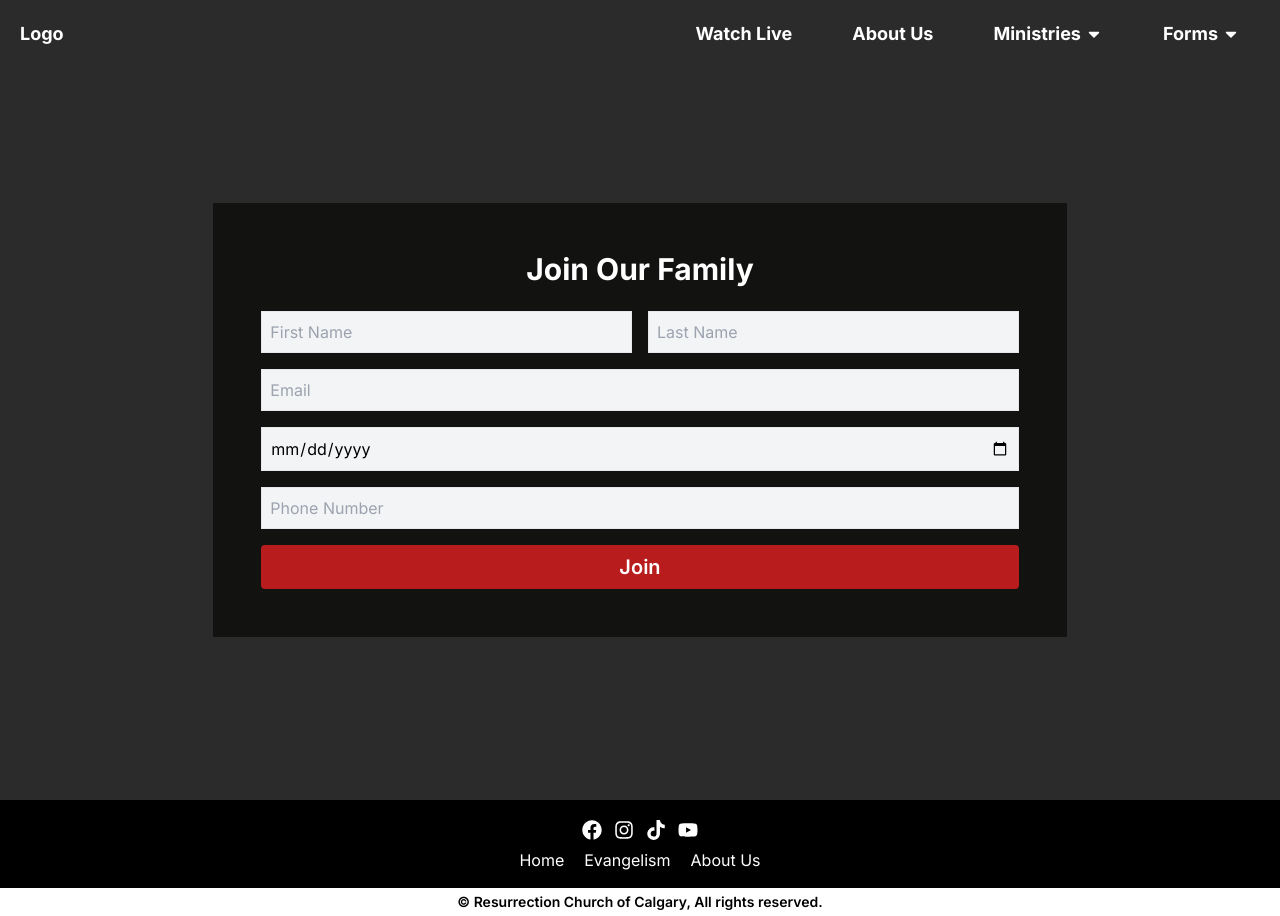
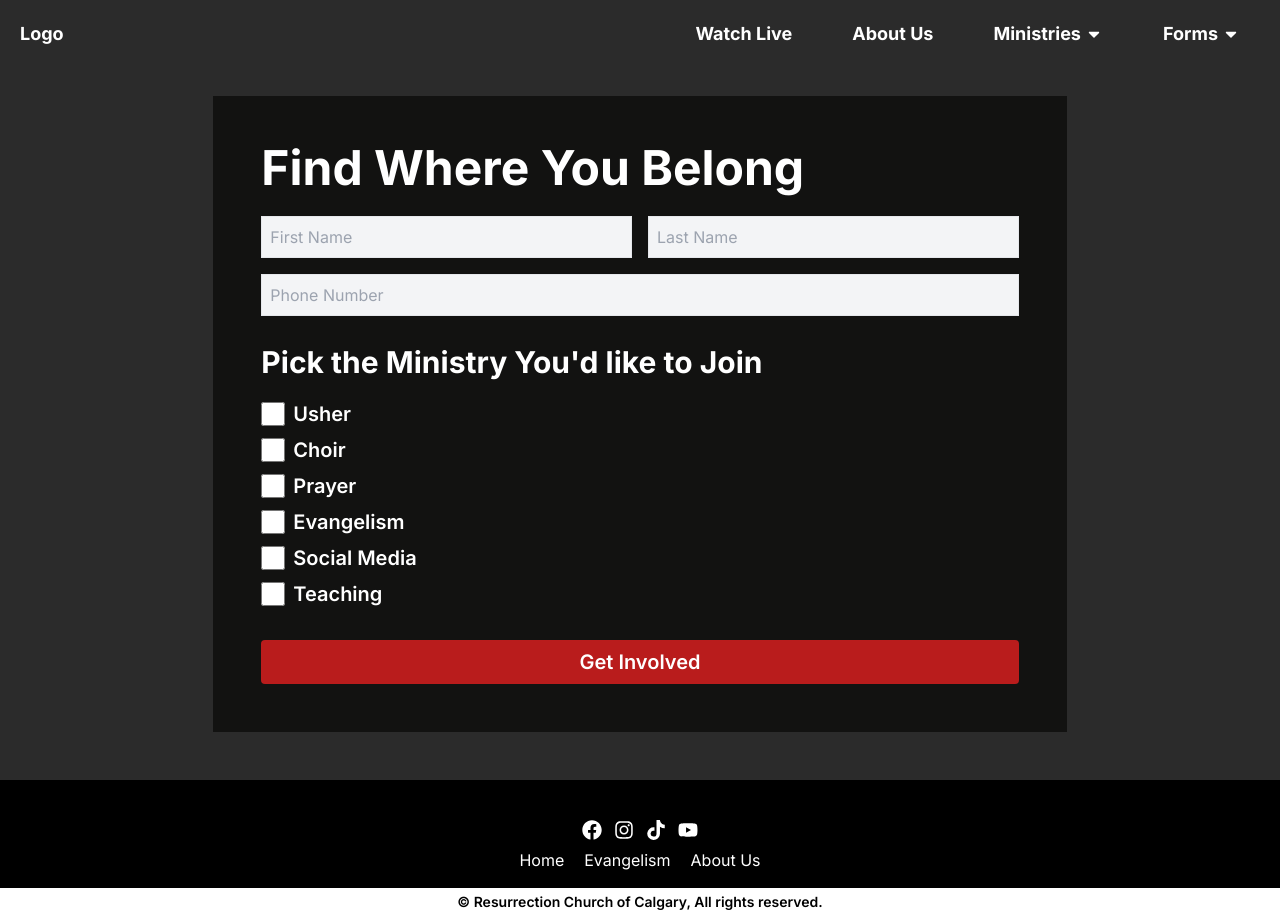
Before and after one commit to Janet-T1/Tinsae-Church, a Next.js app in the folder TinsaeChurch/: page /getInvolved in a window 1280 px wide. Built offline with nearby package versions, Linux system fonts and the light colour scheme.

Commit message:
finished the get involved form

```diff
--- a/TinsaeChurch/src/app/components/GetInvolvedForm.js
+++ b/TinsaeChurch/src/app/components/GetInvolvedForm.js
@@ -2,9 +2,9 @@ import React from 'react';
 
 const GetInvolvedForm = () => {
     return (
-        <div className="w-screen h-screen flex items-center justify-center bg-[#2b2b2b]">
-            <div className="w-full md:w-3/4 lg:w-2/3 bg-[#121211] p-12 mt-10">
-                <h1 className="text-3xl font-bold mb-6 text-center text-white">Join Our Family</h1>
+        <div className="w-screen  flex items-center justify-center bg-[#2b2b2b] ">
+            <div className="md:w-3/4 lg:w-2/3 bg-[#121211] p-12 mt-24 mb-12">
+                <h1 className="text-5xl font-bold mb-6  text-white">Find Where You Belong</h1>
                 <form className="flex flex-col gap-4">
                     <div className="flex flex-col md:flex-row gap-4">
                         <input
@@ -19,25 +19,31 @@ const GetInvolvedForm = () => {
                         />
                     </div>
                     <input
-                        type="email"
-                        placeholder="Email"
-                        className="p-2 border bg-gray-100 text-black input-placeholder"
-                    />
-                    <input
-                        type="date"
-                        placeholder="Birthday"
-                        className="p-2 border bg-gray-100 text-black input-placeholder"
-                    />
-                    <input
                         type="tel"
                         placeholder="Phone Number"
                         className="p-2 border bg-gray-100 text-black input-placeholder"
                     />
+
+                    <h1 className=" font-bold mb-1 mt-3 text-white text-3xl font-bold">Pick the Ministry You'd like to Join</h1>
+                    <div className="flex flex-col gap-2 text-xl font-semibold ">
+                        {['Usher', 'Choir', 'Prayer', 'Evangelism', 'Social Media', 'Teaching'].map(ministry => (
+                            <label key={ministry} className="text-white flex items-center">
+                                <input
+                                    type="checkbox"
+                                    className="mr-2 h-6 w-6 accent-[#2b2b2b]"
+                                    name="ministry"
+                                    value={ministry.toLowerCase()}
+                                />
+                                {ministry}
+                            </label>
+                        ))}
+                    </div>
+
                     <button
                         type="submit"
-                        className="p-2 bg-red-700 text-white font-semibold rounded hover:bg-red-800 transition-colors text-xl"
+                        className="p-2 mt-4 bg-red-700 text-white font-semibold rounded hover:bg-red-800 transition-colors text-xl"
                     >
-                        Join
+                        Get Involved
                     </button>
                 </form>
             </div>
```
